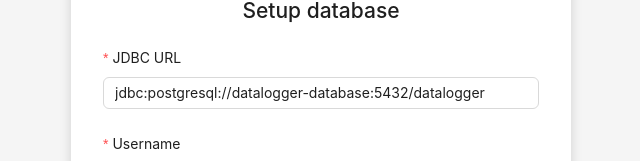
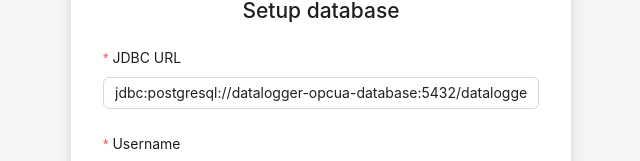
Before and after one commit to OtOperaMichael/Datalogger-Opcua, a Vue app in the folder frontend/: page /setup in a window 1280 px wide. Shown: the part 161-322 px from the top of the page, without its empty margins (319-959 px from the left). Built offline with nearby package versions, Linux system fonts and the light colour scheme; no server answers.

Commit message:
add deployment

```diff
--- a/frontend/src/pages/SetupPage.vue
+++ b/frontend/src/pages/SetupPage.vue
@@ -89,7 +89,7 @@ const testSuccess = ref(false)
 
 const formState = ref({
   // 数据库配置
-  jdbcUrl: 'jdbc:postgresql://datalogger-database:5432/datalogger',
+  jdbcUrl: 'jdbc:postgresql://datalogger-opcua-database:5432/datalogger',
   username: 'postgres',
   password: '123456',
   driverClassName: 'org.postgresql.Driver',
```
